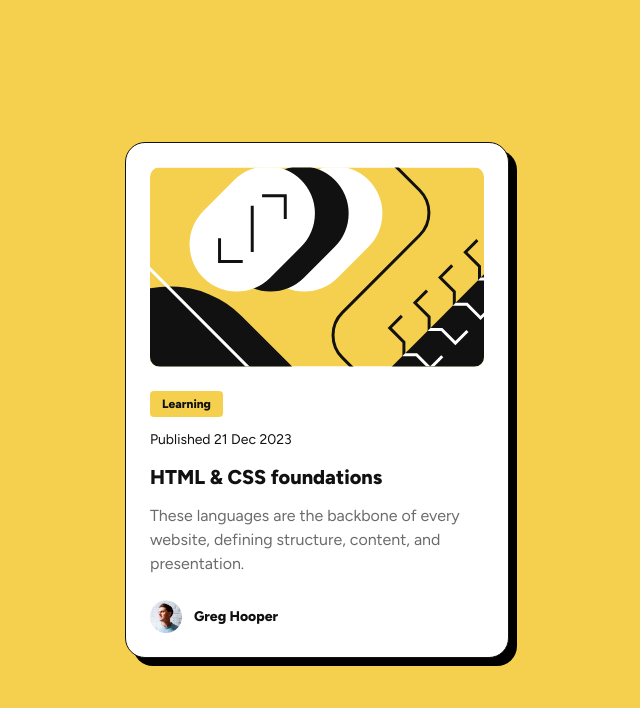
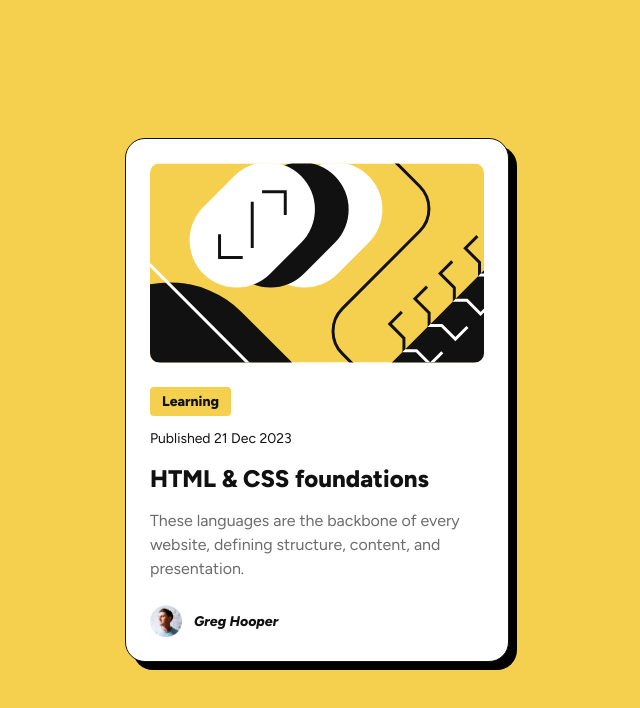
Before and after one commit to Daydream-Softworks/Blog-Preview-Card-Solution, a plain HTML site: page index.html in a window 1280 px wide. Shown: the whole page, without its empty margins (323-963 px from the left). Drawn offline with Linux system fonts and the light colour scheme.

Commit message:
Fix semantic issues

```diff
--- a/index.html
+++ b/index.html
@@ -25,7 +25,7 @@
             </section>
             <footer class="card-footer">
                 <img src="media/image-avatar.webp" alt="Greg Hooper's profile picture" class="profile-picture">
-                <p class="author-name">Greg Hooper</p>
+                <address class="author-name">Greg Hooper</address>
             </footer>
         </article>
     </main>
--- a/styles.css
+++ b/styles.css
@@ -115,7 +115,7 @@ h1:hover {
         max-width: 38.4rem;
     }
 
-    #learning {
+    .learning {
         font-size: 1.4rem;
     }
 
@@ -123,7 +123,7 @@ h1:hover {
         font-size: 1.4rem;
     }
 
-    h1 {
+    h2 {
         font-size: 2.4rem;
     }
 
```
